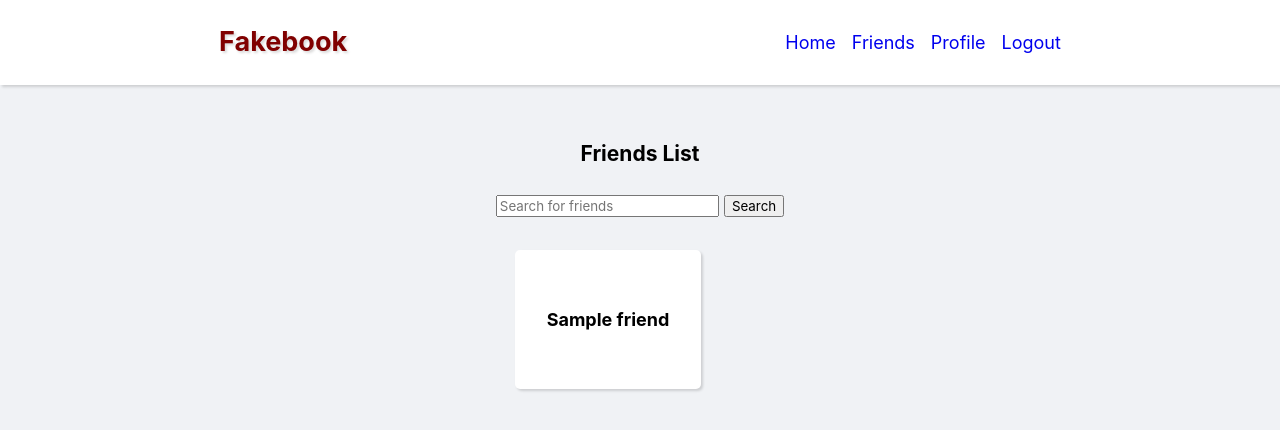
After one commit to the-brain711/Fakebook, a Flask app: template src/Fakebook/templates/friends.html in a window 1280 px wide. The commit adds this page. Shown: the top 430 px of the page. Run offline with Flask 3, Linux system fonts and the light colour scheme; the template is opened without the code that fills it: most values are stand-ins (such as "Sample title", 1, 10 or a date in 2020).

Commit message:
Created friends list page

```diff
--- a/src/Fakebook/models/datatypes.py
+++ b/src/Fakebook/models/datatypes.py
@@ -1,3 +1,6 @@
+from datetime import datetime
+
+
 class Name:
     def __init__(self, first_name="", middle_name="", last_name=""):
         self.first_name = first_name
@@ -15,6 +18,7 @@ class Address:
 
 
 class Friend:
-    def __init__(self, friend_id=0, friendship_date=""):
+    def __init__(self, friend_id: int=0, friend_name: str="", friendship_date: datetime=None):
         self.friend_id = friend_id
+        self.friend_name = friend_name
         self.friendship_date = friendship_date
--- a/src/Fakebook/models/user.py
+++ b/src/Fakebook/models/user.py
@@ -1,6 +1,7 @@
 from .datatypes import Name, Address
 from .person import Person
 from .timeline import Timeline
+from .friendslist import FriendsList
 from datetime import datetime
 import MySQLdb.cursors
 
@@ -16,6 +17,7 @@ class User(Person):
         self.profile_picture_url = ""
 
         self.timeline = Timeline(db, user_id)
+        self.friends_list = FriendsList(db, user_id)
 
         self.__get_user()
 
--- a/src/Fakebook/static/style.css
+++ b/src/Fakebook/static/style.css
@@ -227,3 +227,16 @@ nav h1 {
     font-size: medium;
     color: darkgrey;
 }
+
+.friends-list-header {
+    display: flex;
+    align-items: center;
+    flex-direction: column;
+}
+
+.friends-list-container {
+    display: grid;
+    grid-template-columns: auto auto auto;
+    row-gap: 2rem;
+    column-gap: 2rem;
+}
--- /dev/null
+++ b/src/Fakebook/templates/friends.html
@@ -0,0 +1,29 @@
+{% extends 'layout.html' %}
+
+{% block title %}Fakebook - Friends{% endblock %}
+
+{% block content %}
+{% if msg %}
+<h3> {{ msg }}</h3>
+{% endif %}
+
+<div class="friends-list-header">
+    <h3>Friends List</h3>
+    <form action="" method="get">
+        <input type="search" name="searchbox-friends" id="searchbox-friends" autocomplete="no"
+            placeholder="Search for friends" required>
+        <input type="submit" name="search-friends-submit" id="search-friends-submit" value="Search">
+    </form>
+</div>
+
+<div class="friends-list-container">
+    {% for friend_id, friend in friends.items() %}
+    <div class="box">
+        <h4>{{ friend['friend_name'] }}</h4>
+    </div>
+    {% endfor %}
+</div>
+
+
+
+{% endblock %}
--- a/src/Fakebook/templates/layout.html
+++ b/src/Fakebook/templates/layout.html
@@ -22,9 +22,10 @@
     <nav>
         <h1>Fakebook</h1>
         <div class="nav-links">
-            <a href="{{ url_for('views.home') }}"><i class="fas fa-home"></i>Home</a>
-            <a href="{{ url_for('views.profile') }}"><i class="fas fa-user-circle"></i>Profile</a>
-            <a href="{{ url_for('auth.logout') }}"><i class="fas fa-sign-out-alt"></i>Logout</a>
+            <a href="{{ url_for('views.home') }}">Home</a>
+            <a href="{{ url_for('views.friends') }}">Friends</a>
+            <a href="{{ url_for('views.profile') }}">Profile</a>
+            <a href="{{ url_for('auth.logout') }}">Logout</a>
         </div>
     </nav>
 
```
Also changed, not shown: src/Fakebook/models/friendslist.py (+31 -3 lines), src/Fakebook/views.py (+23 -0 lines).
